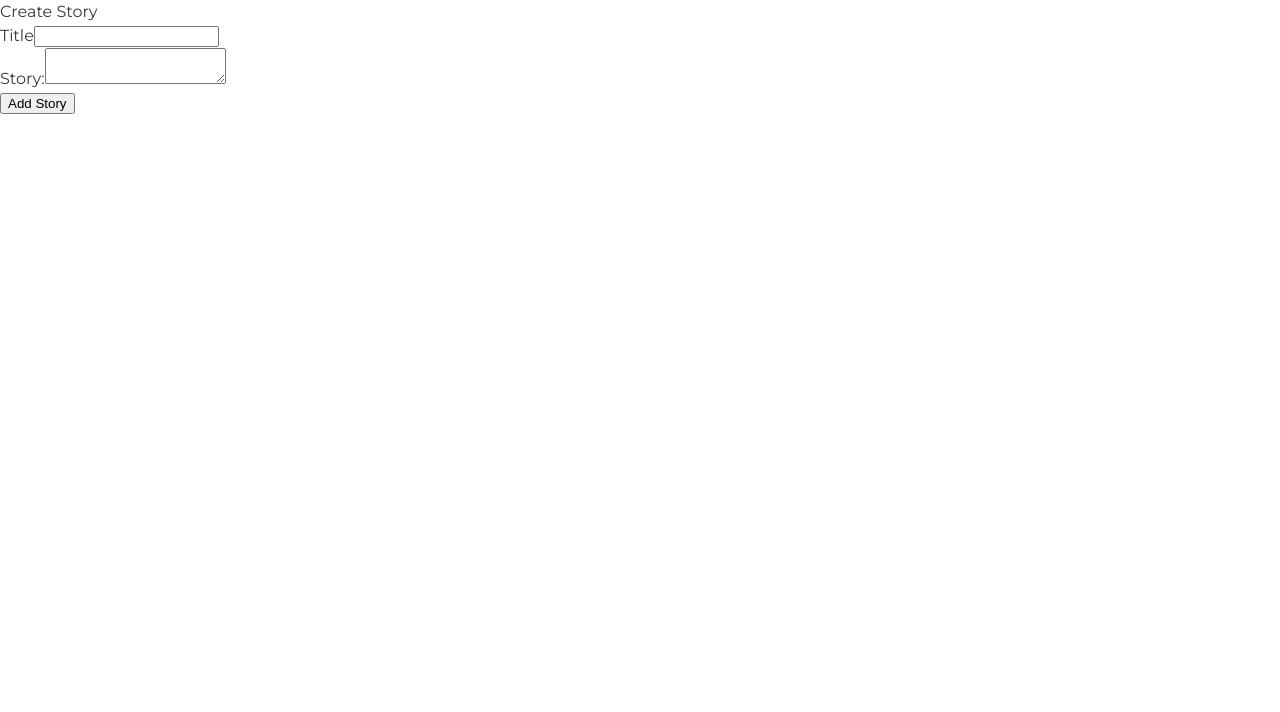
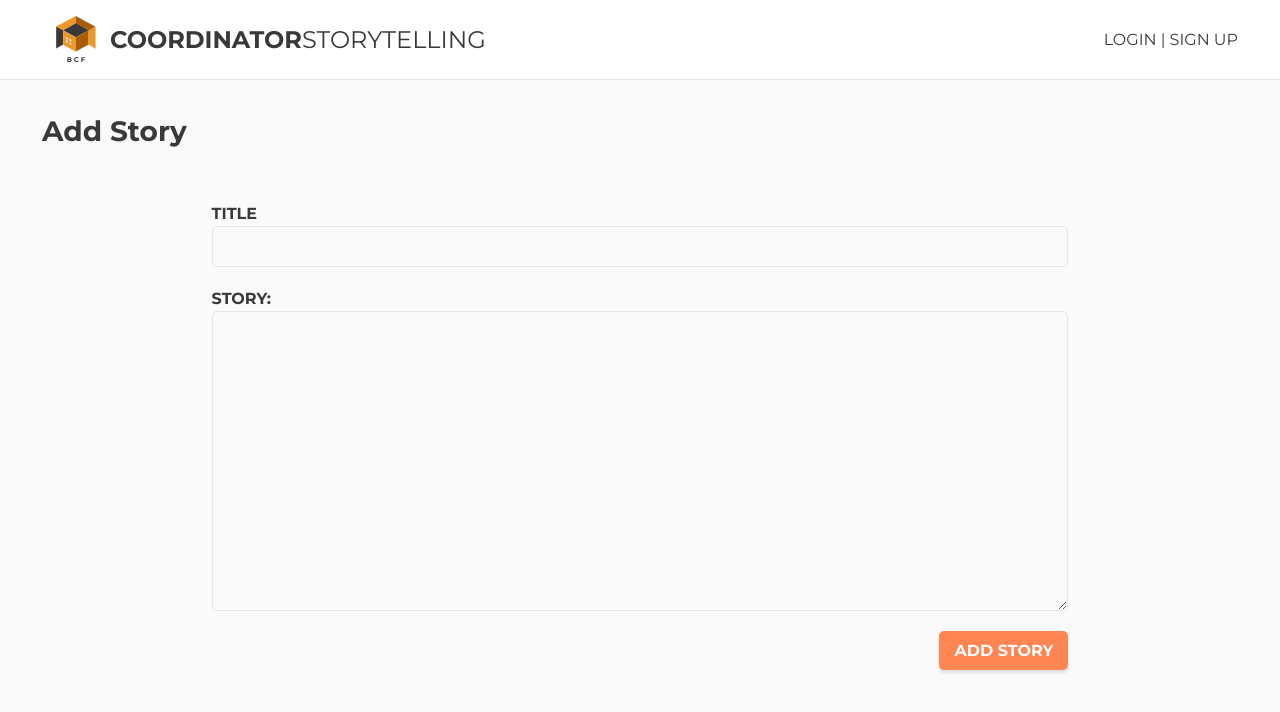
Before and after one commit to bountiful-development/frontend-coordinator-storytelling, a React (Create React App) app: page /coordinator/1/create-story in a window 1280 px wide. Shown: the top 712 px of the page. Built offline with nearby package versions, Linux system fonts and the light colour scheme.

Commit message:
added a create story view

```diff
--- a/src/components/Coordinator/StoryForm.js
+++ b/src/components/Coordinator/StoryForm.js
@@ -1,29 +1,43 @@
-import React, { useState } from 'react';
+import React, { Component } from 'react';
+import styled from 'styled-components';
+import { Form } from '../Form/Form';
+import { ViewButton } from '../Card/Card';
 
-const StoryForm = () => {
-  const [title, setTitle] = useState('');
-  const [story, setStory] = useState('');
-
-  function setValue(value) {}
+class StoryForm extends Component {
+  render() {
     return (
-    <form>
-      <div>
+      <AddStoryForm>
+        <div className="form-group">
           <label htmlFor="title">Title</label>
-        <input
-          type="text"
-          name="title"
-          id="title"
-          value={title}
-          onChange={() => setValue}
-        />
+          <input type="text" name="title" id="title" />
         </div>
-      <div>
+        <div className="form-group">
           <label htmlFor="story">Story:</label>
           <textarea name="story" id="story" />
         </div>
-      <button type="submit">Add Story</button>
-    </form>
+        <ViewButton type="submit">Add Story</ViewButton>
+      </AddStoryForm>
     );
-};
+  }
+}
+
+const AddStoryForm = styled(Form)`
+  box-shadow: none;
+  width: 80%;
+  margin: 0 auto;
+  background: none;
+
+  input,
+  textarea {
+    background: #fff;
+  }
+  textarea {
+    height: 300px;
+  }
+
+  button {
+    background: #ff8552;
+  }
+`;
 
 export default StoryForm;
--- a/src/components/Form/Form.js
+++ b/src/components/Form/Form.js
@@ -15,6 +15,7 @@ export const Form = styled.form`
       font-weight: 700;
     }
     input,
+    textarea,
     select {
       background: #fafafa;
       border-radius: 5px;
--- a/src/views/CreateStoryView.js
+++ b/src/views/CreateStoryView.js
@@ -1,16 +1,38 @@
 import React, { Component } from 'react';
+import styled from 'styled-components';
+import Navigation from '../components/Navigation/Navigation';
 import StoryForm from '../components/Coordinator/StoryForm';
 
 class CreateStoryView extends Component {
   state = {};
   render() {
     return (
-      <div>
-        <h1>Create Story</h1>
-        <StoryForm />
-      </div>
+      <StyledCreateStoryView>
+        <Navigation />
+        <Container>
+          <PageHeading>Add Story</PageHeading>
+          <StoryForm />
+        </Container>
+      </StyledCreateStoryView>
     );
   }
 }
 
+const StyledCreateStoryView = styled.div`
+  background: #fafafa;
+  min-height: 100vh;
+`;
+
+const Container = styled.div`
+  margin: 0 auto;
+  max-width: 1196px;
+  height: 100%;
+`;
+
+const PageHeading = styled.h2`
+  font-size: 2.8rem;
+  margin: 3rem 0;
+  font-weight: 700;
+`;
+
 export default CreateStoryView;
```
Lines whose indentation alone changed are shown as unchanged.
